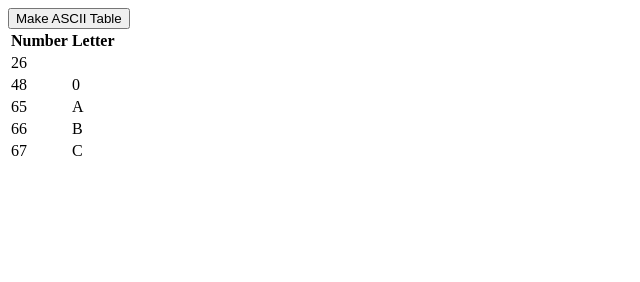
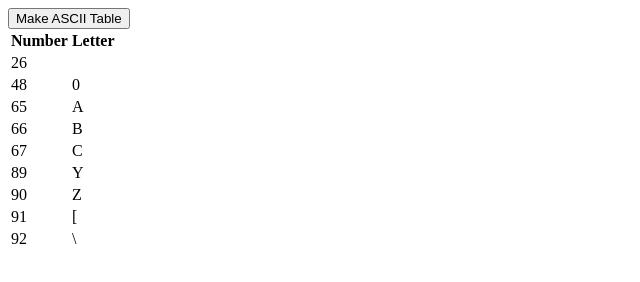
Before and after one commit to ehavicus/ehavicus.github.io, a plain HTML site: page May 11.html in a window 1280 px wide. Shown: the whole page, without its empty margins (0-640 px from the left). Drawn offline with Linux system fonts and the light colour scheme.

Commit message:
Update May 11.html

```diff
--- a/May 11.html
+++ b/May 11.html
@@ -26,6 +26,14 @@
 
       <tr><td>67</td><td>&#67;</td></tr>
 
+      <tr><td>89</td><td>&#89;</td></tr>
+
+      <tr><td>90</td><td>&#90;</td></tr>
+
+      <tr><td>91</td><td>&#91;</td></tr>
+
+      <tr><td>92</td><td>&#92;</td></tr>
+
     </table>
 
 
```
